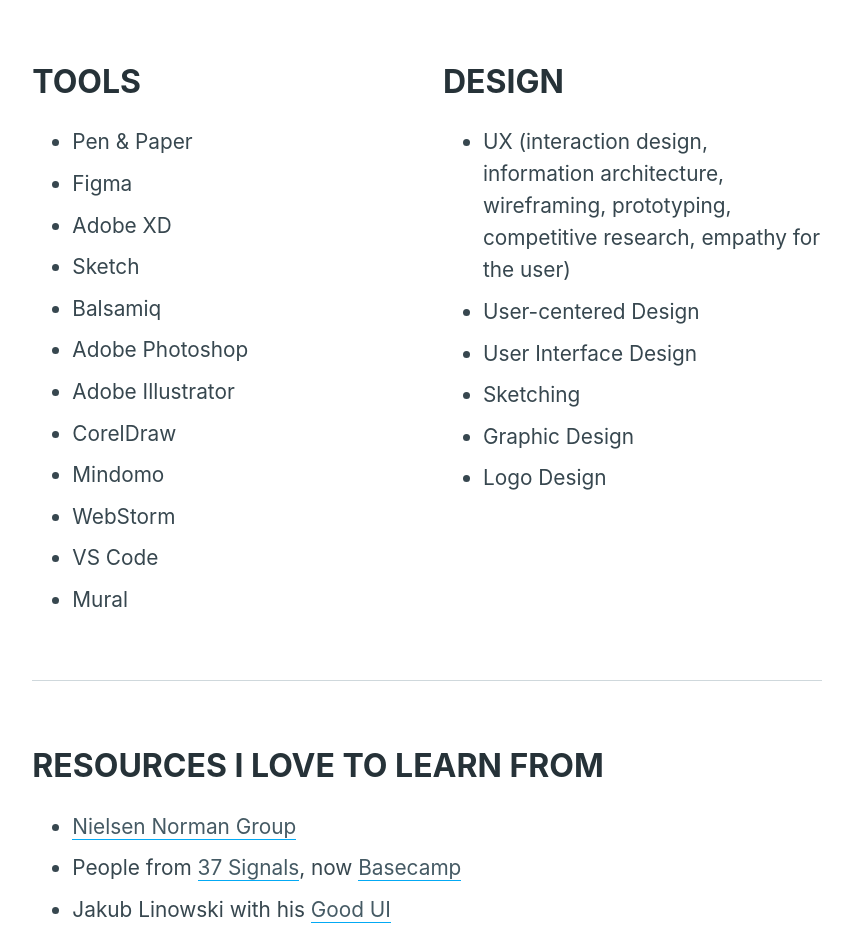
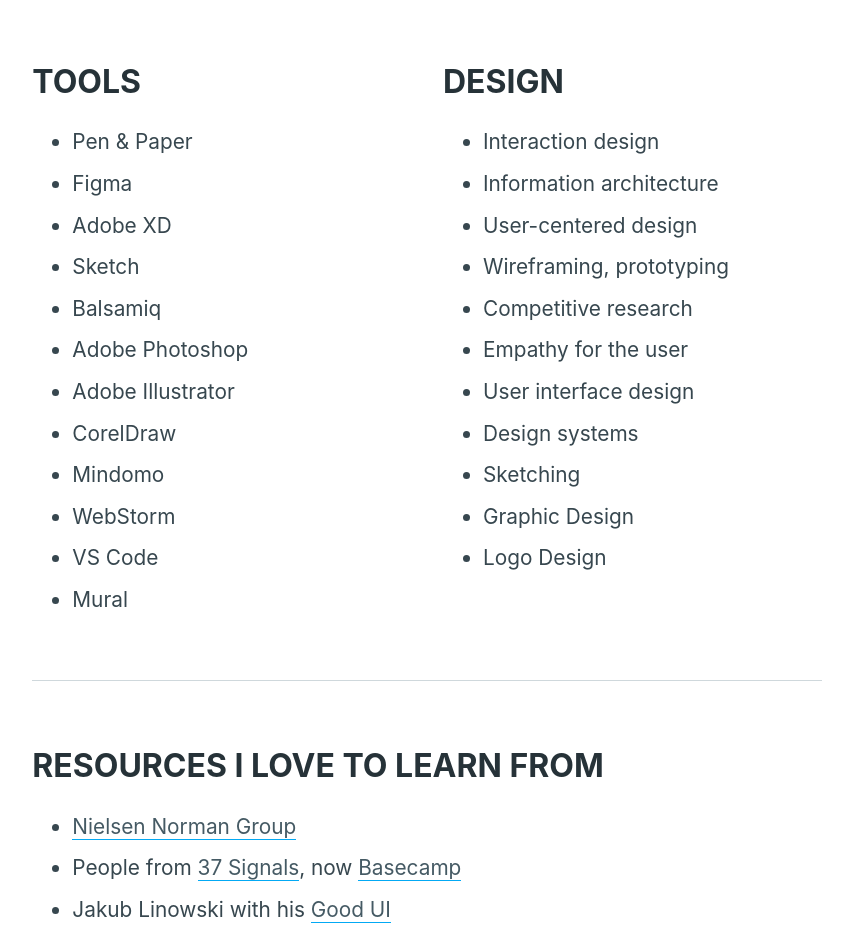
Before and after one commit to eveskov/eveskovcom2021, an Eleventy site: page src/about.md in a window 1280 px wide. Shown: the part 3244-4170 px from the top of the page, without its empty margins (213-1066 px from the left). Built offline with nearby package versions, Linux system fonts and the light colour scheme; Eleventy itself is replaced by a stand-in of ours; files that its build step writes are made by us from their sources; what eleventy-google-fonts would draw is missing.

Commit message:
Content improvements

```diff
--- a/src/about.md
+++ b/src/about.md
@@ -97,9 +97,14 @@
                 <div>
                     <h3 class="e-section-title">Design</h3>
                     <ul>
-                        <li>UX (interaction design, information architecture, wireframing, prototyping, competitive research, empathy for the user)</li>
-                        <li>User-centered Design</li>
-                        <li>User Interface Design</li>
+                        <li>Interaction design</li>
+                        <li>Information architecture</li>
+                        <li>User-centered design</li>
+                        <li>Wireframing, prototyping</li>
+                        <li>Competitive research</li>
+                        <li>Empathy for the user</li>
+                        <li>User interface design</li>
+                        <li>Design systems</li>
                         <li>Sketching</li>
                         <li>Graphic Design</li>
                         <li>Logo Design</li>
```
